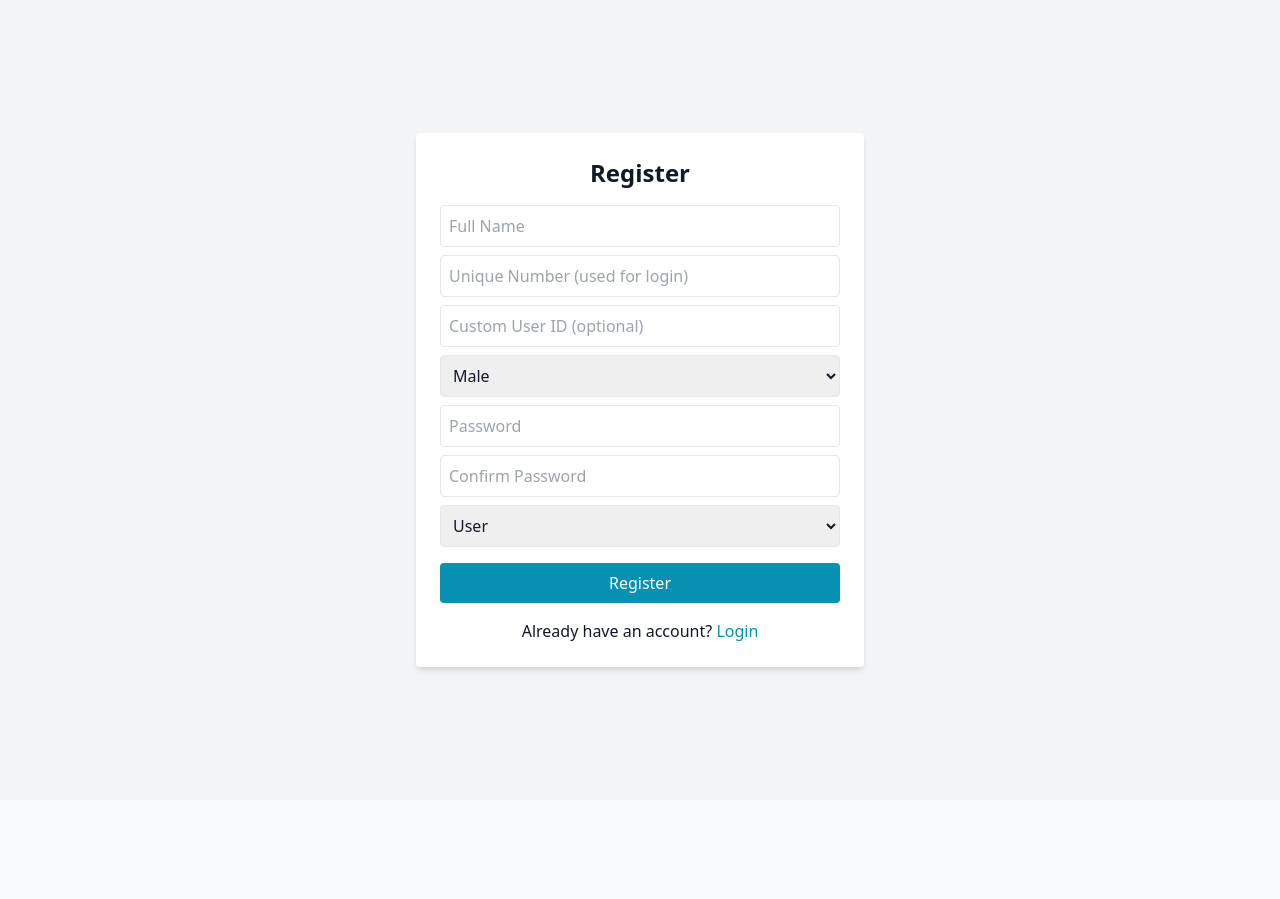
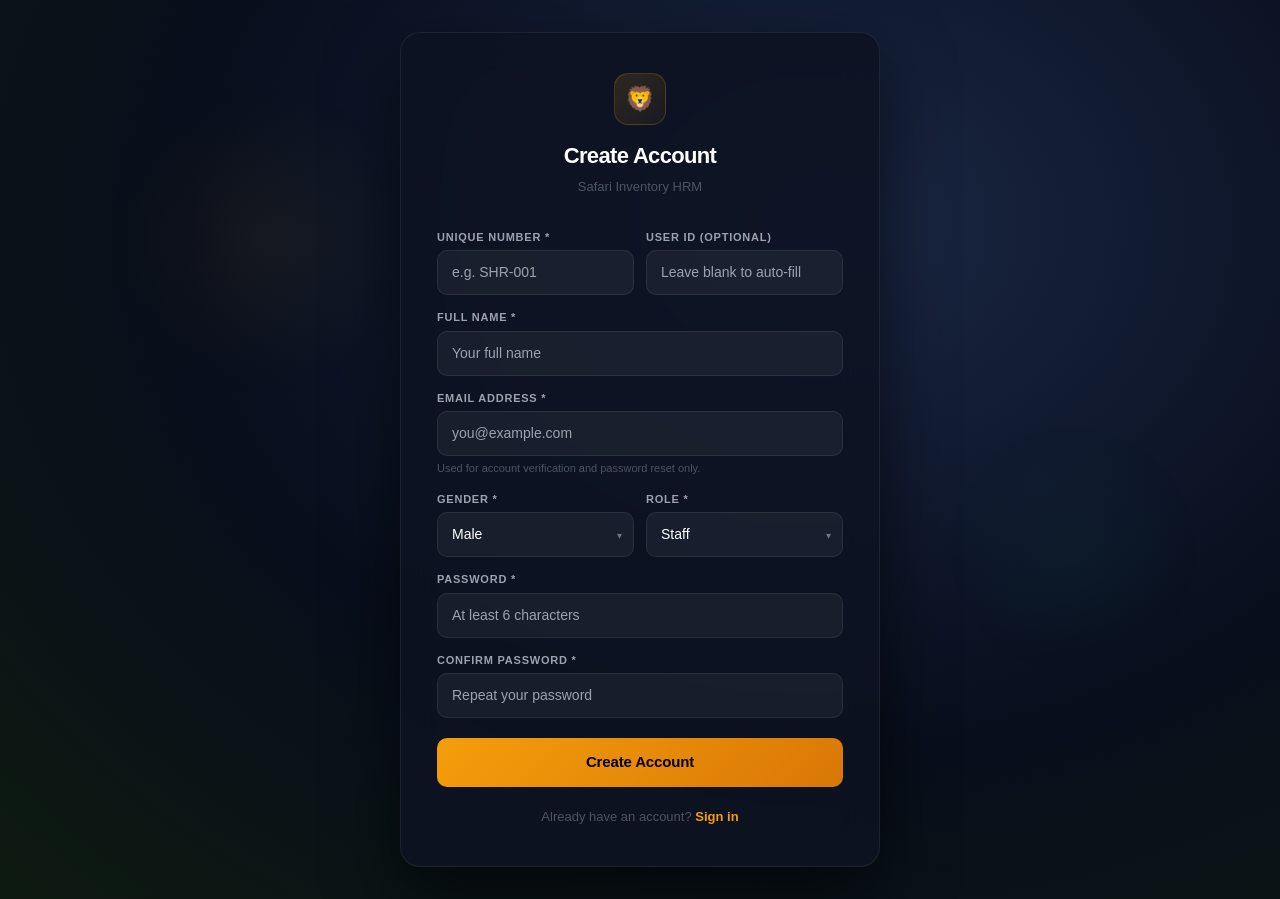
Before and after one commit to simplihan/Safari-Inventory-HRM, a React (Vite) app: page /register in a window 1280 px wide. Before the commit the page ends 800 px from the top, so only its background shows below. Built offline with nearby package versions, Linux system fonts and the light colour scheme.

Commit message:
Update Register.jsx

```diff
--- a/src/components/Register.jsx
+++ b/src/components/Register.jsx
@@ -3,143 +3,287 @@ import { useAuth } from '../contexts/AuthContext'
 import { Link, useNavigate } from 'react-router-dom'
 import toast from 'react-hot-toast'
 
+const ROLES = ['Staff', 'Manager', 'Admin']
+
 export default function Register() {
-  const [formData, setFormData] = useState({
-    fullName: '',
-    uniqueNumber: '',
-    customUserId: '',
-    gender: 'Male',
-    password: '',
-    confirmPassword: '',
-    role: 'User',
-  })
-  const [loading, setLoading] = useState(false)
   const { register } = useAuth()
   const navigate = useNavigate()
 
-  const handleChange = (e) => {
-    setFormData({ ...formData, [e.target.name]: e.target.value })
-  }
+  const [form, setForm] = useState({
+    uniqueNumber: '',
+    fullName:     '',
+    email:        '',
+    password:     '',
+    confirmPassword: '',
+    gender:       'Male',
+    role:         'Staff',
+    customUserId: '',
+  })
+  const [isLoading, setIsLoading] = useState(false)
+  const [focused, setFocused]     = useState(null)
 
-  const handleSubmit = async (e) => {
+  const set = (field) => (e) => setForm(prev => ({ ...prev, [field]: e.target.value }))
+
+  async function handleSubmit(e) {
     e.preventDefault()
-    if (formData.password !== formData.confirmPassword) {
+    if (form.password !== form.confirmPassword) {
       toast.error('Passwords do not match')
       return
     }
-    if (formData.password.length < 4) {
-      toast.error('Password must be at least 4 characters')
+    if (form.password.length < 6) {
+      toast.error('Password must be at least 6 characters')
       return
     }
-    setLoading(true)
+    setIsLoading(true)
     try {
-      await register(
-        formData.uniqueNumber,
-        formData.fullName,
-        formData.gender,
-        formData.password,
-        formData.role,
-        formData.customUserId || null,
-        null // profile image (optional)
-      )
-      toast.success('Registration successful! Please login.')
+      await register({
+        uniqueNumber: form.uniqueNumber,
+        fullName:     form.fullName,
+        gender:       form.gender,
+        password:     form.password,
+        role:         form.role,
+        email:        form.email,
+        customUserId: form.customUserId || form.uniqueNumber,
+      })
+      toast.success('Account created! Please check your email to verify.')
       navigate('/login')
     } catch (err) {
-      console.error('Registration error:', err)
-      toast.error(err.message || 'Registration failed')
+      toast.error(err.message)
     } finally {
-      setLoading(false)
+      setIsLoading(false)
     }
   }
 
+  const inputStyle = (field) => ({
+    background:  'rgba(255,255,255,0.05)',
+    border:      `1px solid ${focused === field ? 'rgba(245,158,11,0.5)' : 'rgba(255,255,255,0.08)'}`,
+    borderRadius: 10,
+    padding:     '11px 14px',
+    color:       '#FFFFFF',
+    fontSize:    14,
+    outline:     'none',
+    width:       '100%',
+    boxSizing:   'border-box',
+    transition:  'border-color .2s',
+    fontFamily:  "'DM Sans', sans-serif",
+  })
+
+  const selectStyle = (field) => ({
+    ...inputStyle(field),
+    appearance:     'none',
+    WebkitAppearance: 'none',
+    cursor:         'pointer',
+  })
+
+  const Label = ({ children }) => (
+    <label style={{
+      color: '#9CA3AF', fontSize: 11, fontWeight: 600, display: 'block',
+      marginBottom: 5, textTransform: 'uppercase', letterSpacing: '0.07em',
+    }}>
+      {children}
+    </label>
+  )
+
+  const Field = ({ id, children }) => (
+    <div style={{ display: 'flex', flexDirection: 'column', gap: 0 }}>{children}</div>
+  )
+
   return (
-    <div className="min-h-screen flex items-center justify-center bg-gray-100 dark:bg-gray-900 p-4">
-      <form onSubmit={handleSubmit} className="bg-white dark:bg-gray-800 p-6 rounded shadow-md w-full max-w-md">
-        <h1 className="text-2xl font-bold mb-4 text-center">Register</h1>
+    <div style={{
+      minHeight:       '100vh',
+      display:         'flex',
+      alignItems:      'center',
+      justifyContent:  'center',
+      background:      'radial-gradient(ellipse at 65% 25%, #1a2744 0%, #080e1c 55%, #0d1a10 100%)',
+      fontFamily:      "'DM Sans', sans-serif",
+      padding:         '32px 20px',
+    }}>
 
-        <input
-          type="text"
-          name="fullName"
-          placeholder="Full Name"
-          value={formData.fullName}
-          onChange={handleChange}
-          required
-          className="w-full p-2 border rounded mb-2 dark:bg-gray-700"
-        />
+      {/* Decorative blobs */}
+      <div style={{ position: 'fixed', top: '10%', left: '8%', width: 320, height: 320,
+                    background: 'radial-gradient(circle, rgba(245,158,11,0.05) 0%, transparent 70%)',
+                    borderRadius: '50%', pointerEvents: 'none' }} />
+      <div style={{ position: 'fixed', bottom: '15%', right: '6%', width: 260, height: 260,
+                    background: 'radial-gradient(circle, rgba(16,185,129,0.04) 0%, transparent 70%)',
+                    borderRadius: '50%', pointerEvents: 'none' }} />
 
-        <input
-          type="text"
-          name="uniqueNumber"
-          placeholder="Unique Number (used for login)"
-          value={formData.uniqueNumber}
-          onChange={handleChange}
-          required
-          className="w-full p-2 border rounded mb-2 dark:bg-gray-700"
-        />
+      <div style={{
+        background:       'rgba(13, 19, 33, 0.88)',
+        backdropFilter:   'blur(20px)',
+        WebkitBackdropFilter: 'blur(20px)',
+        border:           '1px solid rgba(255,255,255,0.07)',
+        borderRadius:     20,
+        padding:          '40px 36px',
+        width:            '100%',
+        maxWidth:         480,
+        boxShadow:        '0 30px 70px rgba(0,0,0,0.6)',
+      }}>
 
-        <input
-          type="text"
-          name="customUserId"
-          placeholder="Custom User ID (optional)"
-          value={formData.customUserId}
-          onChange={handleChange}
-          className="w-full p-2 border rounded mb-2 dark:bg-gray-700"
-        />
+        {/* Brand */}
+        <div style={{ textAlign: 'center', marginBottom: 32 }}>
+          <div style={{
+            width: 52, height: 52, borderRadius: 14,
+            background: 'linear-gradient(135deg, rgba(245,158,11,0.15), rgba(245,158,11,0.05))',
+            border: '1px solid rgba(245,158,11,0.2)',
+            display: 'flex', alignItems: 'center', justifyContent: 'center',
+            margin: '0 auto 14px', fontSize: 24,
+          }}>🦁</div>
+          <h1 style={{
+            fontFamily: "'Sora', sans-serif", fontSize: 22, fontWeight: 700,
+            color: '#FFFFFF', margin: 0, letterSpacing: '-0.03em',
+          }}>Create Account</h1>
+          <p style={{ color: '#4B5563', fontSize: 13, marginTop: 5 }}>
+            Safari Inventory HRM
+          </p>
+        </div>
 
-        <select
-          name="gender"
-          value={formData.gender}
-          onChange={handleChange}
-          className="w-full p-2 border rounded mb-2 dark:bg-gray-700"
-        >
+        <form onSubmit={handleSubmit} style={{ display: 'flex', flexDirection: 'column', gap: 14 }}>
+
+          {/* Row: Unique Number + Custom User ID */}
+          <div style={{ display: 'grid', gridTemplateColumns: '1fr 1fr', gap: 12 }}>
+            <Field id="uniqueNumber">
+              <Label>Unique Number *</Label>
+              <input type="text" placeholder="e.g. SHR-001"
+                value={form.uniqueNumber} onChange={set('uniqueNumber')}
+                onFocus={() => setFocused('uniqueNumber')} onBlur={() => setFocused(null)}
+                style={inputStyle('uniqueNumber')} required />
+            </Field>
+            <Field id="customUserId">
+              <Label>User ID (optional)</Label>
+              <input type="text" placeholder="Leave blank to auto-fill"
+                value={form.customUserId} onChange={set('customUserId')}
+                onFocus={() => setFocused('customUserId')} onBlur={() => setFocused(null)}
+                style={inputStyle('customUserId')} />
+            </Field>
+          </div>
+
+          {/* Full Name */}
+          <Field id="fullName">
+            <Label>Full Name *</Label>
+            <input type="text" placeholder="Your full name"
+              value={form.fullName} onChange={set('fullName')}
+              onFocus={() => setFocused('fullName')} onBlur={() => setFocused(null)}
+              style={inputStyle('fullName')} required />
+          </Field>
+
+          {/* Email — for verification & password reset */}
+          <Field id="email">
+            <Label>Email Address *</Label>
+            <input type="email" placeholder="you@example.com"
+              value={form.email} onChange={set('email')}
+              onFocus={() => setFocused('email')} onBlur={() => setFocused(null)}
+              style={inputStyle('email')} required />
+            <p style={{ color: '#4B5563', fontSize: 11, marginTop: 4 }}>
+              Used for account verification and password reset only.
+            </p>
+          </Field>
+
+          {/* Row: Gender + Role */}
+          <div style={{ display: 'grid', gridTemplateColumns: '1fr 1fr', gap: 12 }}>
+            <Field id="gender">
+              <Label>Gender *</Label>
+              <div style={{ position: 'relative' }}>
+                <select value={form.gender} onChange={set('gender')}
+                  onFocus={() => setFocused('gender')} onBlur={() => setFocused(null)}
+                  style={selectStyle('gender')} required>
                   <option value="Male">Male</option>
                   <option value="Female">Female</option>
                   <option value="Other">Other</option>
                 </select>
+                <span style={{ position: 'absolute', right: 12, top: '50%', transform: 'translateY(-50%)',
+                               color: '#6B7280', pointerEvents: 'none', fontSize: 10 }}>▾</span>
+              </div>
+            </Field>
+            <Field id="role">
+              <Label>Role *</Label>
+              <div style={{ position: 'relative' }}>
+                <select value={form.role} onChange={set('role')}
+                  onFocus={() => setFocused('role')} onBlur={() => setFocused(null)}
+                  style={selectStyle('role')} required>
+                  {ROLES.map(r => <option key={r} value={r}>{r}</option>)}
+                </select>
+                <span style={{ position: 'absolute', right: 12, top: '50%', transform: 'translateY(-50%)',
+                               color: '#6B7280', pointerEvents: 'none', fontSize: 10 }}>▾</span>
+              </div>
+            </Field>
+          </div>
 
-        <input
-          type="password"
-          name="password"
-          placeholder="Password"
-          value={formData.password}
-          onChange={handleChange}
-          required
-          className="w-full p-2 border rounded mb-2 dark:bg-gray-700"
-        />
+          {/* Password */}
+          <Field id="password">
+            <Label>Password *</Label>
+            <input type="password" placeholder="At least 6 characters"
+              value={form.password} onChange={set('password')}
+              onFocus={() => setFocused('password')} onBlur={() => setFocused(null)}
+              style={inputStyle('password')} required minLength={6} />
+          </Field>
 
-        <input
-          type="password"
-          name="confirmPassword"
-          placeholder="Confirm Password"
-          value={formData.confirmPassword}
-          onChange={handleChange}
-          required
-          className="w-full p-2 border rounded mb-2 dark:bg-gray-700"
-        />
+          {/* Confirm Password */}
+          <Field id="confirmPassword">
+            <Label>Confirm Password *</Label>
+            <input type="password" placeholder="Repeat your password"
+              value={form.confirmPassword} onChange={set('confirmPassword')}
+              onFocus={() => setFocused('confirmPassword')} onBlur={() => setFocused(null)}
+              style={{
+                ...inputStyle('confirmPassword'),
+                borderColor: form.confirmPassword && form.confirmPassword !== form.password
+                  ? 'rgba(239,68,68,0.5)'
+                  : focused === 'confirmPassword'
+                  ? 'rgba(245,158,11,0.5)'
+                  : 'rgba(255,255,255,0.08)',
+              }}
+              required />
+            {form.confirmPassword && form.confirmPassword !== form.password && (
+              <p style={{ color: '#EF4444', fontSize: 11, marginTop: 4 }}>Passwords do not match</p>
+            )}
+          </Field>
 
-        <select
-          name="role"
-          value={formData.role}
-          onChange={handleChange}
-          className="w-full p-2 border rounded mb-4 dark:bg-gray-700"
-        >
-          <option value="User">User</option>
-          <option value="Manager">Manager</option>
-          <option value="Admin">Admin</option>
-        </select>
-
+          {/* Submit */}
           <button
             type="submit"
-          disabled={loading}
-          className="w-full bg-cyan-600 text-white p-2 rounded hover:bg-cyan-700 disabled:opacity-50"
+            disabled={isLoading}
+            style={{
+              background:   isLoading ? 'rgba(245,158,11,0.35)' : 'linear-gradient(135deg, #F59E0B, #D97706)',
+              color:        isLoading ? 'rgba(0,0,0,0.4)' : '#000',
+              fontWeight:   700,
+              fontSize:     15,
+              padding:      '13px',
+              borderRadius: 10,
+              border:       'none',
+              cursor:       isLoading ? 'not-allowed' : 'pointer',
+              marginTop:    6,
+              width:        '100%',
+              fontFamily:   "'Sora', sans-serif",
+              letterSpacing: '-0.01em',
+              transition:   'all .2s',
+              display:      'flex',
+              alignItems:   'center',
+              justifyContent: 'center',
+              gap:          8,
+            }}
           >
-          {loading ? 'Registering...' : 'Register'}
+            {isLoading ? (
+              <>
+                <span style={{
+                  width: 14, height: 14,
+                  border: '2px solid rgba(0,0,0,0.3)', borderTopColor: '#000',
+                  borderRadius: '50%', display: 'inline-block',
+                  animation: 'spin .7s linear infinite',
+                }} />
+                Creating account…
+              </>
+            ) : 'Create Account'}
           </button>
+        </form>
 
-        <p className="mt-4 text-center">
-          Already have an account? <Link to="/login" className="text-cyan-600">Login</Link>
+        <p style={{ textAlign: 'center', marginTop: 20, color: '#4B5563', fontSize: 13 }}>
+          Already have an account?{' '}
+          <Link to="/login" style={{ color: '#F59E0B', textDecoration: 'none', fontWeight: 600 }}>
+            Sign in
+          </Link>
         </p>
-      </form>
+      </div>
+
+      <style>{`@keyframes spin { to { transform: rotate(360deg) } }`}</style>
     </div>
   )
 }
```
Lines whose indentation alone changed are shown as unchanged.
